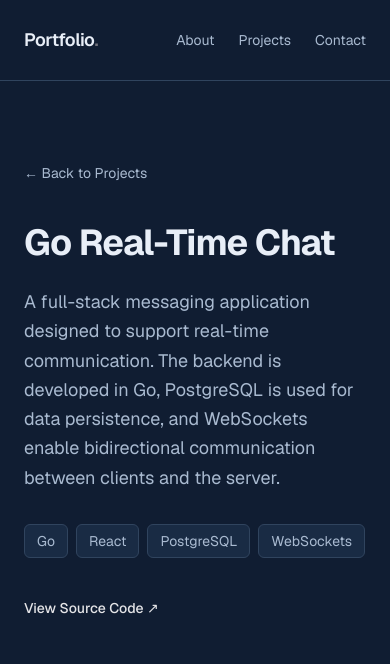
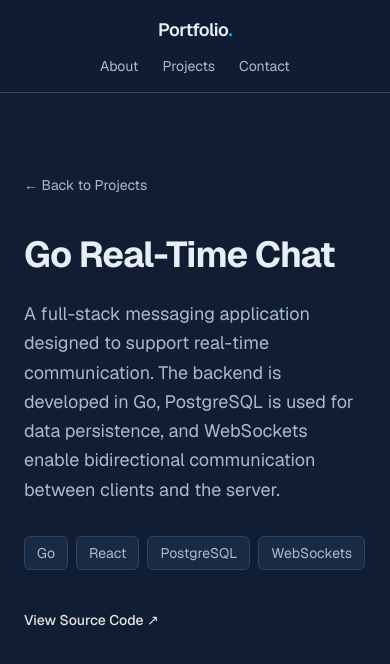
Before and after one commit to TomasCanevaro/portfolio, a Next.js app: page /projects/go-chat in a window 390 px wide. Shown: the top 664 px of the page. Built offline with nearby package versions, Linux system fonts and the light colour scheme.

Commit message:
improve navbar responsiveness and navigation

```diff
--- a/src/components/layout/Navbar.tsx
+++ b/src/components/layout/Navbar.tsx
@@ -3,32 +3,33 @@ import Link from "next/link";
 import Container from "./Container";
 
 const navLinks = [
-  { label: "About", href: "#about" },
-  { label: "Projects", href: "#projects" },
-  { label: "Contact", href: "#contact" },
+  { label: "About", href: "/#about" },
+  { label: "Projects", href: "/#projects" },
+  { label: "Contact", href: "/#contact" },
 ];
 
 export default function Navbar() {
   return (
-    <header className="border-b border-[#30445e]">
+    <header className="sticky top-0 z-50 border-b border-[#30445e] bg-[#101d32]/90 backdrop-blur-md">
       <Container>
         <nav
           aria-label="Main navigation"
-          className="flex min-h-20 items-center justify-between gap-6"
+          className="flex min-h-20 flex-col items-center justify-center gap-3 py-4 sm:flex-row sm:justify-between sm:py-0"
         >
+
           <Link
             href="/"
-            className="shrink-0 text-lg font-semibold tracking-tight text-[#e8eef7]"
+            className="shrink-0 text-lg font-semibold tracking-tight text-[#e8eef7] transition-colors hover:text-sky-400 focus-visible:rounded-sm focus-visible:outline-2 focus-visible:outline-offset-4 focus-visible:outline-sky-400"
           >
-            Portfolio<span className="text-zinc-500">.</span>
+            Portfolio<span className="text-sky-400">.</span>
           </Link>
 
-          <div className="flex flex-wrap items-center justify-end gap-x-6 gap-y-2">
+          <div className="flex flex-wrap items-center justify-center gap-x-6 gap-y-2">
             {navLinks.map((link) => (
               <Link
                 key={link.label}
                 href={link.href}
-                className="text-sm text-[#a9bad0] transition-colors hover:text-[#e8eef7]"
+                className="text-sm text-[#a9bad0] transition-colors hover:text-[#e8eef7] focus-visible:rounded-sm focus-visible:outline-2 focus-visible:outline-offset-4 focus-visible:outline-sky-400"
               >
                 {link.label}
               </Link>
--- a/src/components/sections/About.tsx
+++ b/src/components/sections/About.tsx
@@ -3,7 +3,7 @@ import Container from "@/components/layout/Container";
 
 export default function About() {
   return (
-    <section id="about" className="py-24">
+    <section id="about" className="scroll-mt-20 py-24">
       <Container>
         <div className="max-w-3xl">
           <h2 className="mb-8 text-3xl font-semibold tracking-tight text-[#e8eef7]">
--- a/src/components/sections/Contact.tsx
+++ b/src/components/sections/Contact.tsx
@@ -3,7 +3,7 @@ import Container from "@/components/layout/Container";
 
 export default function Contact() {
   return (
-    <section id="contact" className="py-24">
+    <section id="contact" className="scroll-mt-20 py-24">
       <Container>
         <div className="max-w-2xl">
           <h2 className="mb-6 text-3xl font-semibold tracking-tight text-[#e8eef7]">
--- a/src/components/sections/Projects.tsx
+++ b/src/components/sections/Projects.tsx
@@ -5,7 +5,7 @@ import { projects } from "@/data/projects";
 
 export default function Projects() {
   return (
-    <section id="projects" className="py-24">
+    <section id="projects" className="scroll-mt-20 py-24">
       <Container>
         <h2 className="mb-4 text-3xl font-semibold tracking-tight text-[#e8eef7]">
           Projects
--- a/src/components/sections/TechStack.tsx
+++ b/src/components/sections/TechStack.tsx
@@ -22,7 +22,7 @@ const technologies = [
 
 export default function TechStack() {
   return (
-    <section id="skills" className="py-24">
+    <section id="skills" className="scroll-mt-20 py-24">
       <Container>
         <h2 className="mb-10 text-3xl font-semibold tracking-tight text-[#e8eef7]">
           Tech Stack
```
